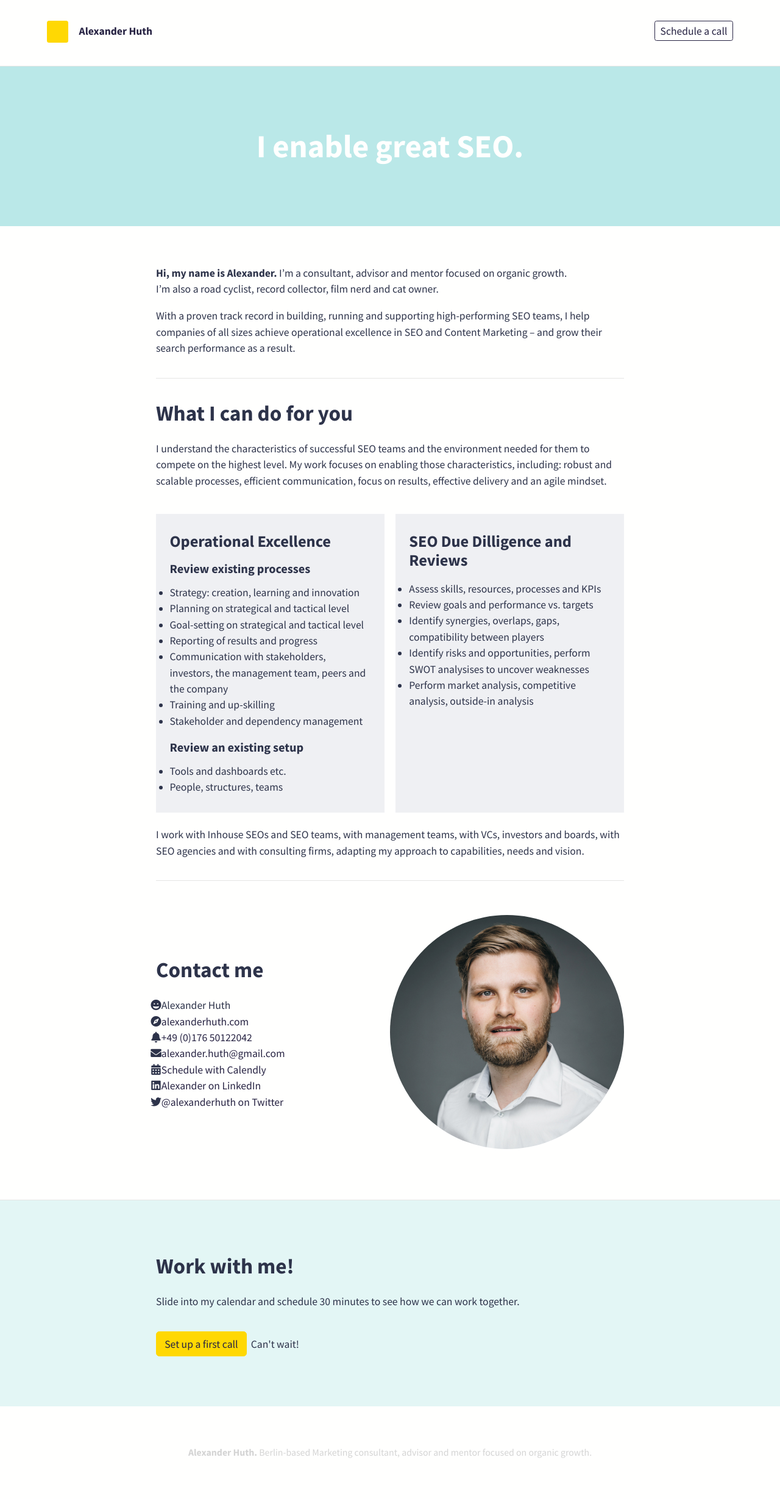
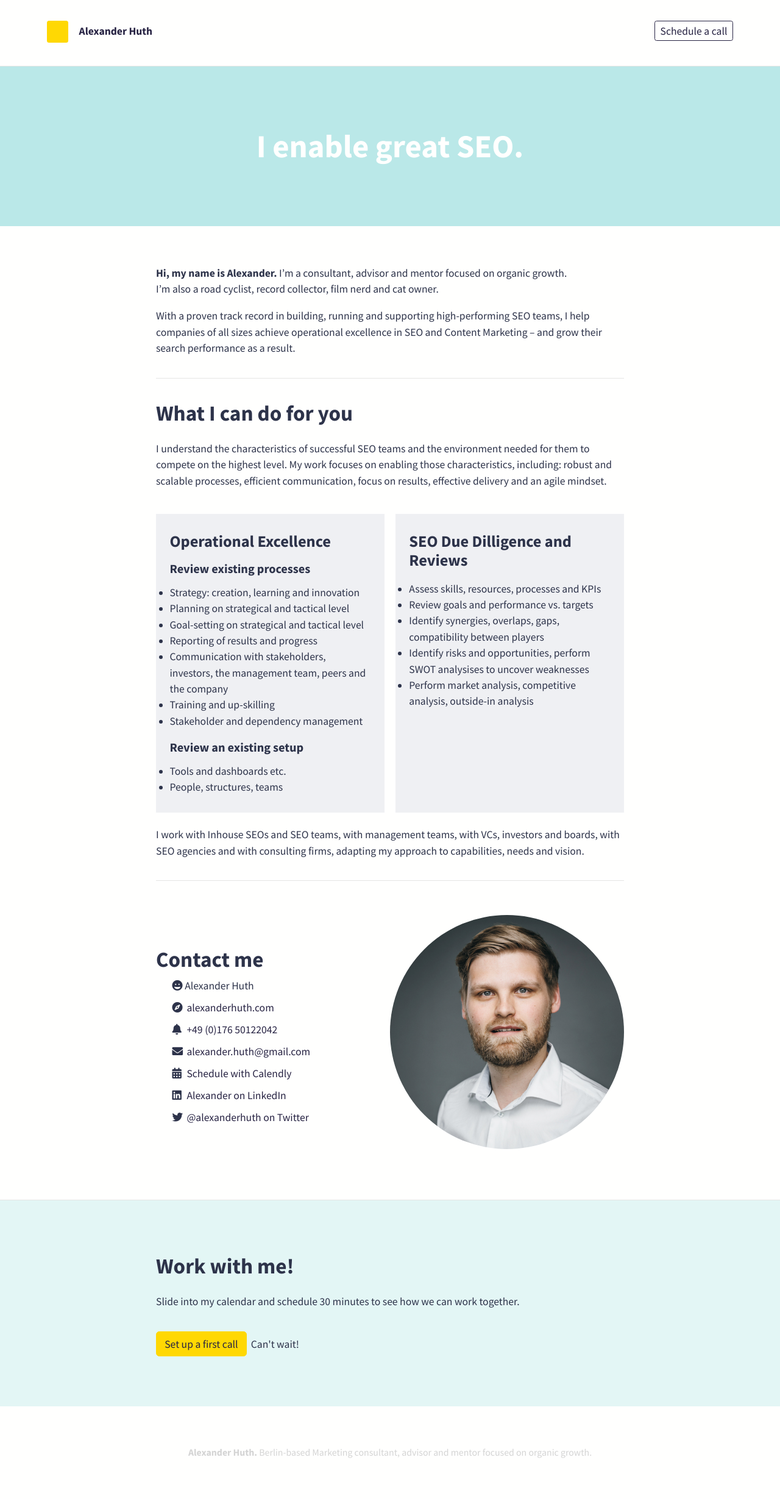
Before and after one commit to alexanderhuth/alexanderhuth.github.io, a Jekyll site: the page built from index.md, in a window 1280 px wide. Shown: the whole page at 61% size. Built offline with Jekyll 4.4.1, drawn with Linux system fonts in a browser that asks for light colours; nearby versions of some CDN libraries.

Commit message:
Align contact icons with heading; add profile SCSS

```diff
--- a/_includes/profile.html
+++ b/_includes/profile.html
@@ -1,7 +1,7 @@
 <section class="profile">
 	<section class="vcard">
 	<h2>Contact me</h2>
-		<ul class="fa-ul" style="--fa-li-margin: 1em;">
+		<ul class="fa-ul contact-list">
 			<li><span class="fa-li"><i class="fas fa-grin"></i></span>Alexander Huth</li>
 			<li><span class="fa-li"><i class="fas fa-compass"></i></span><a href="{{ site.url }}">alexanderhuth.com</a></li>
 			{% if site.theme_settings.phone %}
--- /dev/null
+++ b/_sass/includes/_profile.scss
@@ -0,0 +1,34 @@
+/* Styles for the contact/profile block */
+.profile {
+  .vcard {
+    h2 {
+      margin-bottom: 0.5rem;
+    }
+
+    .contact-list {
+      margin: 0; /* align the list with the heading */
+      padding-left: 0; /* we'll add our own padding for text to account for icons */
+
+      li {
+        position: relative;
+        padding-left: 2.4rem; /* space for the icon */
+        margin-bottom: 0.6rem;
+        display: flex;
+        align-items: center; /* vertically center icon and text */
+      }
+
+      /* adjust the positioned fa-li icons so they align with the heading */
+      .fa-li {
+        position: absolute;
+        left: 0;
+        top: 50%;
+        transform: translateY(-50%);
+        width: 1.6rem;
+        text-align: center;
+        color: $text-color;
+      }
+
+      a { margin-left: 0.2rem; }
+    }
+  }
+}
--- a/_sass/theme.scss
+++ b/_sass/theme.scss
@@ -14,3 +14,4 @@
 // Partials
 @import 'includes/header';
 @import 'includes/footer';
+@import 'includes/profile';
```
